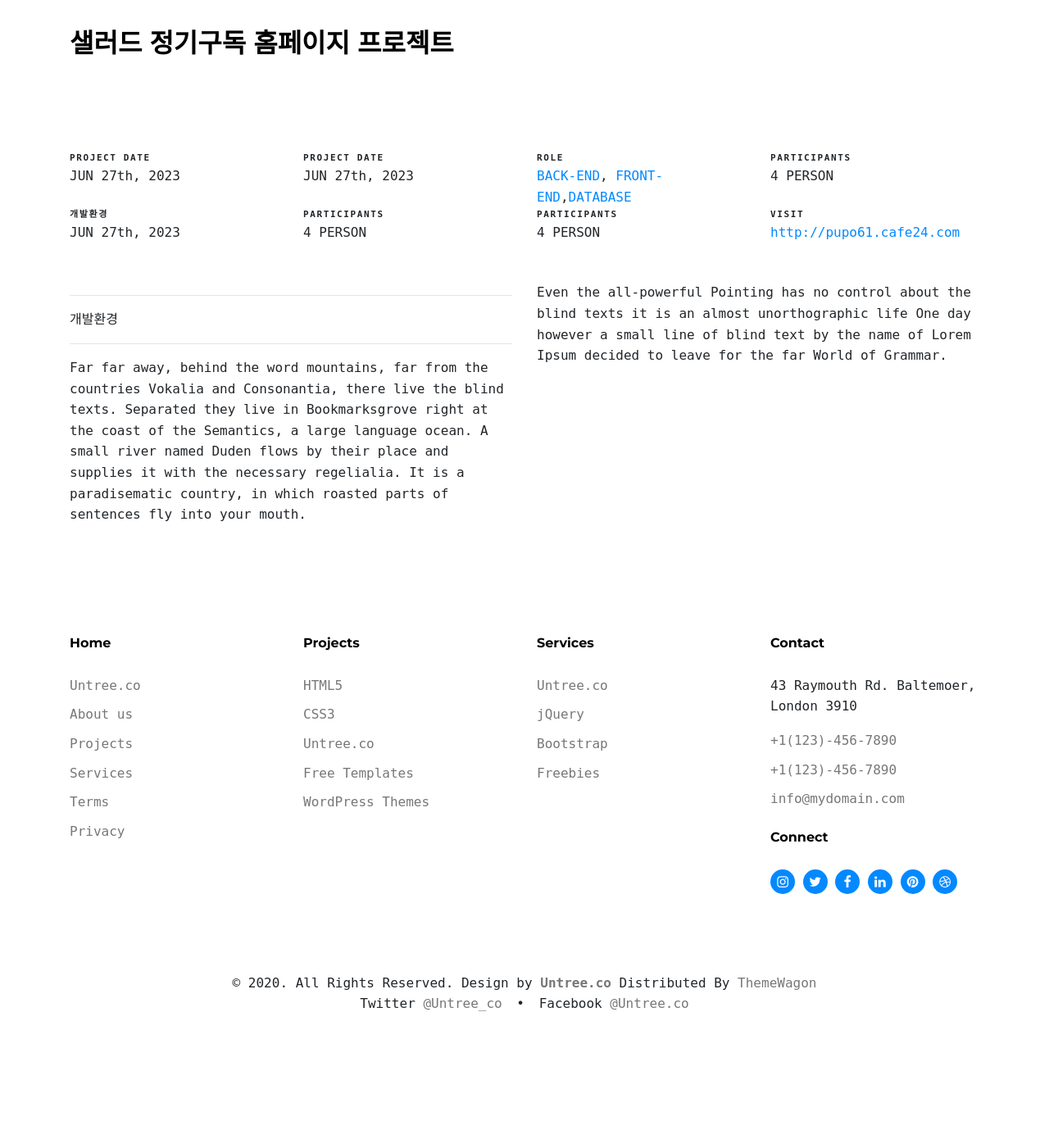
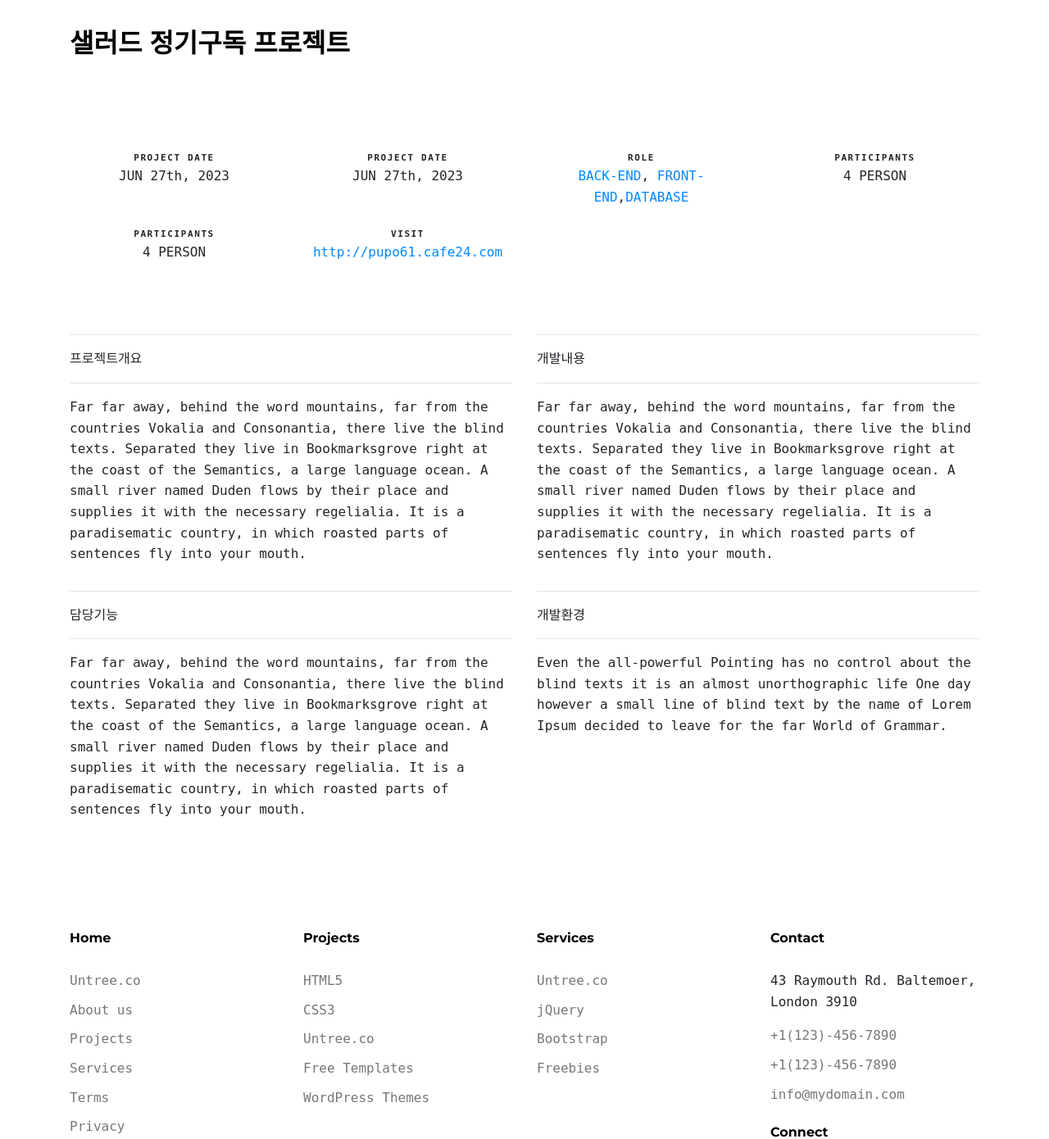
Before and after one commit to geumji-jo/geumji-jo.github.io, a PHP site: page /portfolio-single-1.html in a window 1280 px wide. Shown: the part 78-1468 px from the top of the page at 82% size. Before the commit the page ends 1312 px from the top, so only its background shows below. Run offline with PHP 8.4, Linux system fonts and the light colour scheme; some web fonts are replaced.

Commit message:
2023-10-05

```diff
--- a/portfolio-single-1.html
+++ b/portfolio-single-1.html
@@ -90,7 +90,7 @@
       <div class="portfolio-single-wrap unslate_co--section" id="portfolio-single-section">
 
         <div class="portfolio-single-inner">
-          <h2 class="heading-portfolio-single-h2 text-black">샐러드 정기구독 홈페이지 프로젝트</h2>
+          <h2 class="heading-portfolio-single-h2 text-black">샐러드 정기구독 프로젝트</h2>
 
           <div class="row justify-content-between mb-5">
             <div class="col-12 mb-4">
@@ -107,65 +107,71 @@
               </div>
             </div>
             <div class="col-12 my-5">
-              <div class="row">
-                <div class="col-sm-6 col-md-6 col-lg-3">
+              <div class="row text-center">
+                <div class="col-sm-6 col-md-6 col-lg-3 mb-4">
                   <div class="detail-v1">
                     <span class="detail-label">Project Date</span>
                     <span class="detail-val">JUN 27th, 2023</span>
                   </div>
                 </div>
-                <div class="col-sm-6 col-md-6 col-lg-3">
+                <div class="col-sm-6 col-md-6 col-lg-3 mb-4">
                   <div class="detail-v1">
                     <span class="detail-label">Project Date</span>
                     <span class="detail-val">JUN 27th, 2023</span>
                   </div>
                 </div>
-                <div class="col-sm-6 col-md-6 col-lg-3">
+                <div class="col-sm-6 col-md-6 col-lg-3 mb-4">
                   <div class="detail-v1">
                     <span class="detail-label">Role</span>
                     <span class="detail-val"><a href="#">BACK-END</a>, <a href="#">FRONT-END</a>,<a href="#">DATABASE</a></span>
                   </div>
                 </div>
-                <div class="col-sm-6 col-md-6 col-lg-3">
+                <div class="col-sm-6 col-md-6 col-lg-3 mb-4">
                   <div class="detail-v1">
                     <span class="detail-label">participants</span>
                     <span class="detail-val">4 PERSON</span>
                   </div>
                 </div>
-                <div class="col-sm-6 col-md-6 col-lg-3">
-                  <div class="detail-v1">
-                    <span class="detail-label">개발환경</span>
-                    <span class="detail-val">JUN 27th, 2023</span>
-                  </div>
-                </div>
-                <div class="col-sm-6 col-md-6 col-lg-3">
+                <div class="col-sm-6 col-md-6 col-lg-3 mb-4">
                   <div class="detail-v1">
                     <span class="detail-label">participants</span>
                     <span class="detail-val">4 PERSON</span>
                   </div>
                 </div>
-                <div class="col-sm-6 col-md-6 col-lg-3">
-                  <div class="detail-v1">
-                    <span class="detail-label">participants</span>
-                    <span class="detail-val">4 PERSON</span>
-                  </div>
-                </div>
-                <div class="col-sm-6 col-md-6 col-lg-3">
+                <div class="col-sm-6 col-md-6 col-lg-3 mb-4">
                   <div class="detail-v1">
                     <span class="detail-label">Visit</span>
-                    <span class="detail-val"><a href="http://pupo61.cafe24.com/">http://pupo61.cafe24.com</a></span>
+                    <span class="detail-val"><a href="http://pupo61.cafe24.com/customerCenter/centerHome.html">http://pupo61.cafe24.com</a></span>
                   </div>
                 </div>
               </div>
+            </div>
+
+            <div class="col-md-6">
+              <hr>
+              <p>프로젝트개요</p>
+              <hr>
+
+              <p>Far far away, behind the word mountains, far from the countries Vokalia and Consonantia, there live the blind texts. Separated they live in Bookmarksgrove right at the coast of the Semantics, a large language ocean. A small river named Duden flows by their place and supplies it with the necessary regelialia. It is a paradisematic country, in which roasted parts of sentences fly into your mouth.</p>
+            </div>
+            <div class="col-md-6">
+              <hr>
+              <p>개발내용</p>
+              <hr>
+
+              <p>Far far away, behind the word mountains, far from the countries Vokalia and Consonantia, there live the blind texts. Separated they live in Bookmarksgrove right at the coast of the Semantics, a large language ocean. A small river named Duden flows by their place and supplies it with the necessary regelialia. It is a paradisematic country, in which roasted parts of sentences fly into your mouth.</p>
+            </div>
+            <div class="col-md-6">
+              <hr>
+              <p>담당기능</p>
+              <hr>
+
+              <p>Far far away, behind the word mountains, far from the countries Vokalia and Consonantia, there live the blind texts. Separated they live in Bookmarksgrove right at the coast of the Semantics, a large language ocean. A small river named Duden flows by their place and supplies it with the necessary regelialia. It is a paradisematic country, in which roasted parts of sentences fly into your mouth.</p>
             </div>
             <div class="col-md-6">
               <hr>
               <p>개발환경</p>
               <hr>
-
-              <p>Far far away, behind the word mountains, far from the countries Vokalia and Consonantia, there live the blind texts. Separated they live in Bookmarksgrove right at the coast of the Semantics, a large language ocean. A small river named Duden flows by their place and supplies it with the necessary regelialia. It is a paradisematic country, in which roasted parts of sentences fly into your mouth.</p>
-            </div>
-            <div class="col-md-6">
               <p>Even the all-powerful Pointing has no control about the blind texts it is an almost unorthographic life One day however a small line of blind text by the name of Lorem Ipsum decided to leave for the far World of Grammar.</p>
             </div>
           </div>
```
Also changed, not shown: fonts/flaticon/font/_flaticon.css (+0 -13 lines).
